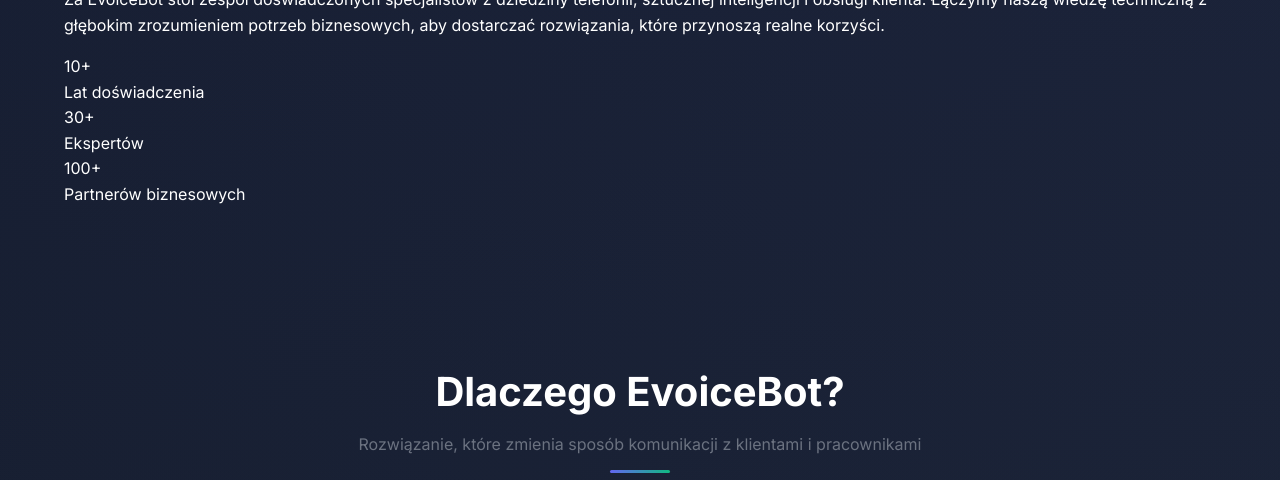
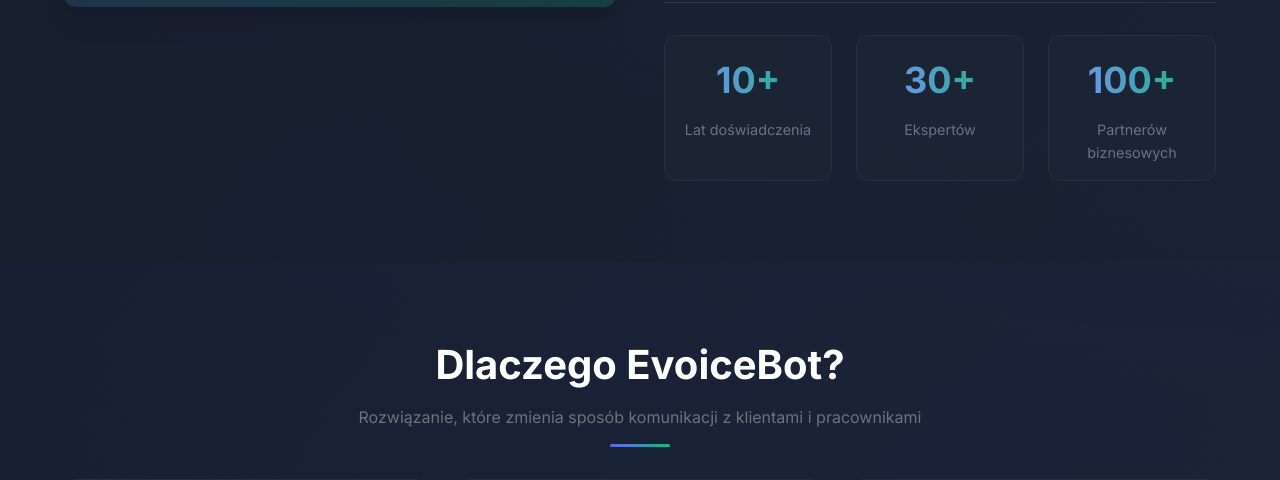
Before and after one commit to ernestilchenko/evoicebot, a Django app: page / in a window 1280 px wide. Shown: the part 1613-2093 px from the top of the page. Run offline with Django 5.2, Linux system fonts and the light colour scheme; parts of the project's set-up code (start-up, migrations or seed data) failed here and were passed over.

Commit message:
fix styles

```diff
--- a/static/css/base.css
+++ b/static/css/base.css
@@ -1379,3 +1379,152 @@
         padding: 1.5rem;
     }
 }
+
+.about-section {
+    position: relative;
+    padding: 5rem 0;
+    background-color: rgba(23, 30, 42, 0.4);
+}
+
+.about-content {
+    display: grid;
+    grid-template-columns: 1fr 1fr;
+    gap: 3rem;
+    margin-top: 3rem;
+    align-items: center;
+}
+
+.about-image {
+    position: relative;
+    border-radius: 0.75rem;
+    overflow: hidden;
+    box-shadow: var(--shadow-lg);
+}
+
+.about-image img {
+    width: 100%;
+    height: auto;
+    transition: transform 0.5s ease;
+}
+
+.about-image::before {
+    content: '';
+    position: absolute;
+    top: 0;
+    left: 0;
+    width: 100%;
+    height: 100%;
+    background: linear-gradient(135deg, rgba(99, 102, 241, 0.2), rgba(16, 185, 129, 0.2));
+    z-index: 1;
+    pointer-events: none;
+}
+
+.about-image:hover img {
+    transform: scale(1.05);
+}
+
+.about-text {
+    color: var(--gray-lightest);
+}
+
+.about-text h3 {
+    color: var(--white);
+    font-size: 1.5rem;
+    margin-top: 2rem;
+    margin-bottom: 1rem;
+    position: relative;
+}
+
+.about-text h3:first-child {
+    margin-top: 0;
+}
+
+.about-text h3::before {
+    content: '';
+    position: absolute;
+    bottom: -0.5rem;
+    left: 0;
+    width: 40px;
+    height: 2px;
+    background: linear-gradient(90deg, var(--primary), var(--secondary));
+}
+
+.about-text p {
+    color: var(--gray-light);
+    line-height: 1.7;
+    margin-bottom: 1.5rem;
+}
+
+.about-stats {
+    display: grid;
+    grid-template-columns: repeat(3, 1fr);
+    gap: 1.5rem;
+    margin-top: 2.5rem;
+    padding-top: 2rem;
+    border-top: 1px solid rgba(255, 255, 255, 0.1);
+}
+
+.about-stat {
+    text-align: center;
+    padding: 1rem;
+    background-color: rgba(31, 41, 55, 0.5);
+    border-radius: 0.75rem;
+    transition: transform 0.3s ease, box-shadow 0.3s ease;
+    border: 1px solid rgba(255, 255, 255, 0.05);
+}
+
+.about-stat:hover {
+    transform: translateY(-5px);
+    box-shadow: var(--shadow-md);
+    border-color: var(--primary-light);
+}
+
+.about-stat-value {
+    font-size: 2.25rem;
+    font-weight: 700;
+    color: var(--primary-light);
+    margin-bottom: 0.5rem;
+    background: linear-gradient(90deg, var(--primary-light), var(--secondary));
+    -webkit-background-clip: text;
+    background-clip: text;
+    color: transparent;
+}
+
+.about-stat-label {
+    font-size: 0.9rem;
+    color: var(--gray-light);
+}
+
+/* Responsive styles */
+@media (max-width: 991px) {
+    .about-content {
+        grid-template-columns: 1fr;
+        gap: 2rem;
+    }
+
+    .about-image {
+        order: 1;
+        max-width: 600px;
+        margin: 0 auto;
+    }
+
+    .about-text {
+        order: 2;
+    }
+}
+
+@media (max-width: 768px) {
+    .about-stats {
+        grid-template-columns: repeat(2, 1fr);
+    }
+}
+
+@media (max-width: 576px) {
+    .about-stats {
+        grid-template-columns: 1fr;
+    }
+
+    .about-stat {
+        padding: 1.5rem;
+    }
+}
```
Lines whose indentation alone changed are shown as unchanged.
